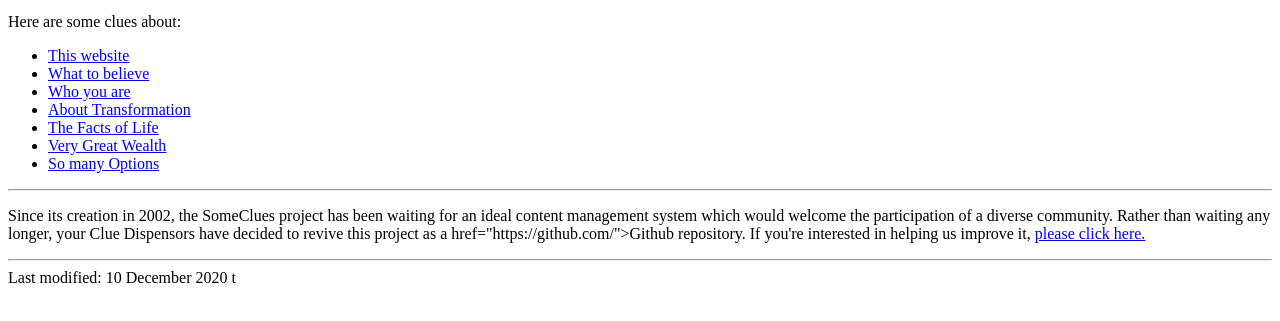
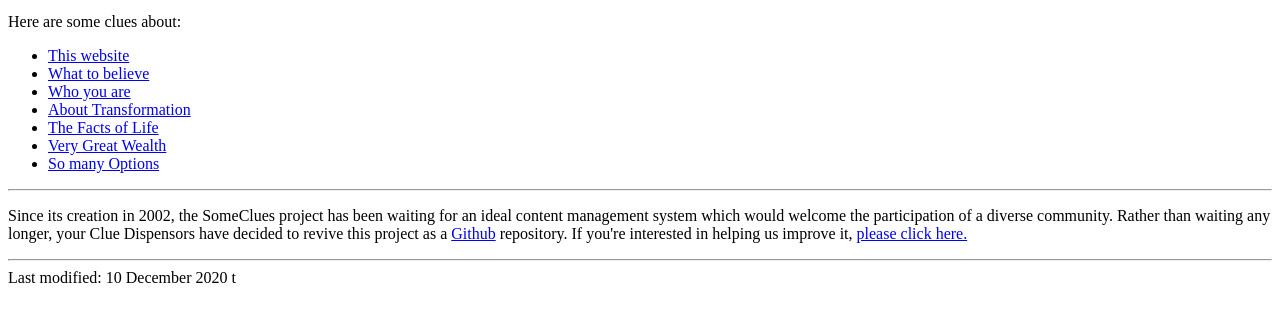
Before and after one commit to TouchPuuhonua/SomeClues, a plain HTML site: page index.html in a window 1280 px wide. Shown: the part 119-440 px from the top of the page. Drawn offline with Linux system fonts and the light colour scheme.

Commit message:
Fixed a broken tag

```diff
--- a/index.html
+++ b/index.html
@@ -33,7 +33,7 @@
         an ideal content management system which would welcome the participation
         of a diverse community. Rather than waiting any longer, your Clue
         Dispensors have decided to revive this project as a
-        href="https://github.com/">Github</a> repository.
+        <a href="https://github.com/">Github</a> repository.
         If you're interested in helping us improve it,
         <a href="participation.html">
 	          please click here.
```
